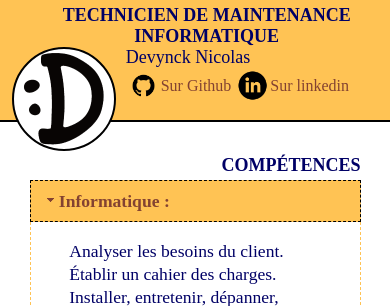
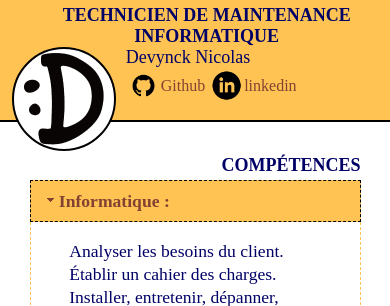
Before and after one commit to nicolas-devynck/nicolas-devynck, a PHP site: page / in a window 390 px wide. Shown: the top 306 px of the page. Run offline with PHP 8.4, Linux system fonts and the light colour scheme.

Commit message:
responsive n+

```diff
--- a/css/style.css
+++ b/css/style.css
@@ -16,7 +16,6 @@ a:hover {
 h1 {
 	margin-top: 5px;
 	margin-bottom: 0px;
-	text-align: center;
 }
 h2 {
 	border-bottom: solid 2px #888888;
@@ -190,6 +189,12 @@ textarea {
 	.header {
 		padding-left: 3%;
 	}
+	h1 {
+		text-align: center;
+	}
+	#nom-logo {
+		font-size : large;
+	}
 }
 @media screen and (max-width: 640px) {
 	body {
@@ -205,8 +210,3 @@ textarea {
 		font-size : large;
 	}
 }
-@media screen and (max-width: 470px) {
-	#nom-logo {
-		font-size : large;
-	}
-}
--- a/index.php
+++ b/index.php
@@ -41,8 +41,8 @@
 				<div id="logo"></div>
 				<div id="text-logo">
 				<div id="nom-logo">Devynck Nicolas</div>
-					<a href="http://github.com/nicolas-devynck" target="_blank"><img src="css/github.png" height="35" width="35" alt="Github" /><span>Sur Github</span></a>
-					<a href="http://linkedin.com/in/nicolas-devynck-275807195" target="_blank"><img src="css/in.png" height="35" width="35" alt="Linkedin" /><span>Sur linkedin</span></a>
+					<a href="http://github.com/nicolas-devynck" target="_blank"><img src="css/github.png" height="35" width="35" alt="Github" /><span>Github</span></a>
+					<a href="http://linkedin.com/in/nicolas-devynck-275807195" target="_blank"><img src="css/in.png" height="35" width="35" alt="Linkedin" /><span>linkedin</span></a>
 				</div>
 			</div>
 			<div class="body">
```
